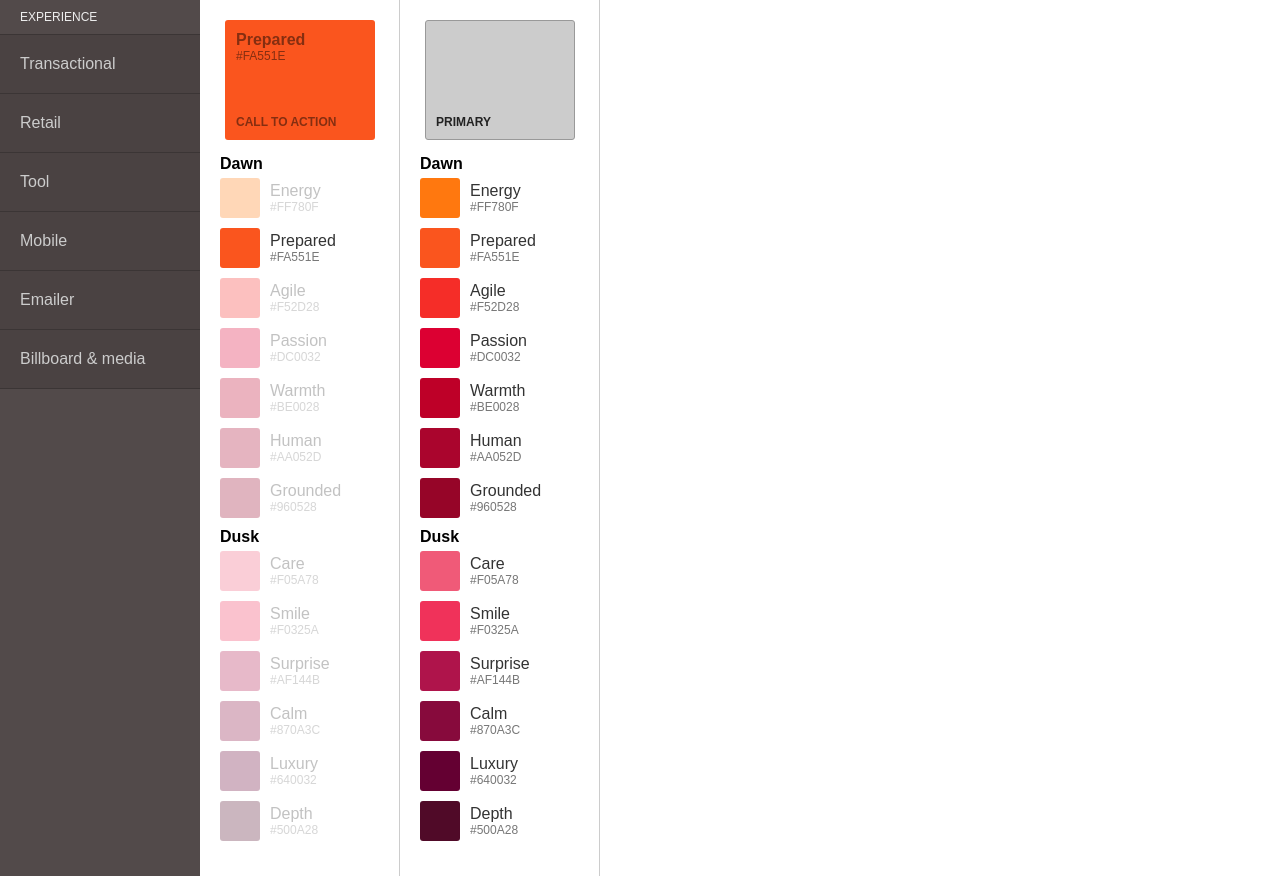
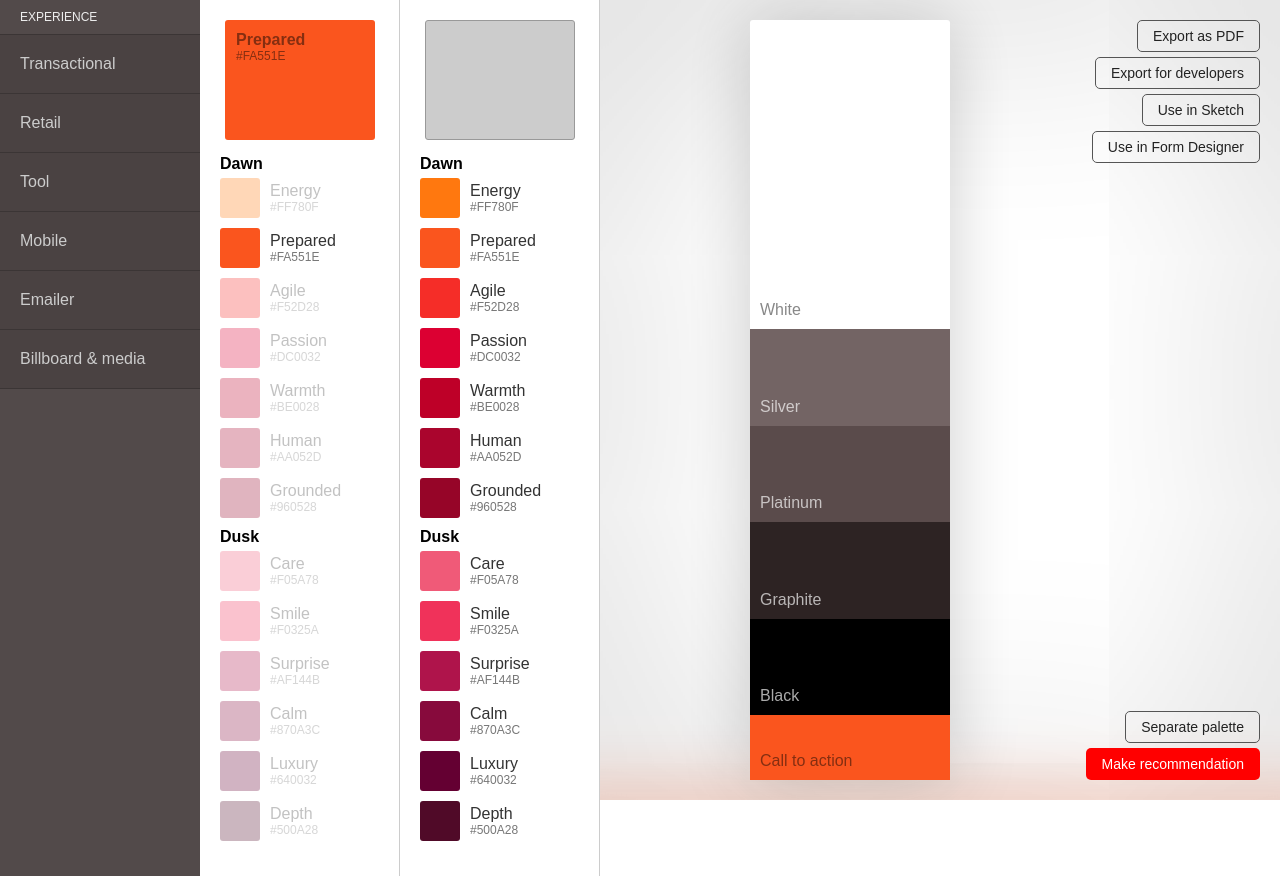
Before and after one commit to jethroflanagan/abacus-theme-picker, a React app: page / in a window 1280 px wide. Built offline with nearby package versions, Linux system fonts and the light colour scheme.

Commit message:
Neutrals and initial preview ratios

```diff
--- a/src/index.js
+++ b/src/index.js
@@ -57,6 +57,23 @@ const GROUPS = {
 // }
 
 
+// const NEUTRALS = [
+//   'Transactional': [
+//     { name: "White", color: tinycolor({ r: 255, g: 255, b: 255 }), group: 'neutrals' },
+
+//   ]
+// ]
+
+const NEUTRALS = [
+  { name: "Graphite 3%", color: tinycolor({ r: 249, g: 248, b: 248 }), group: 'neutrals' },
+  { name: "Graphite 5%", color: tinycolor({ r: 244, g: 243, b: 243 }), group: 'neutrals' },
+  { name: "Graphite 13%", color: tinycolor({ r: 227, g: 226, b: 226 }), group: 'neutrals' },
+  { name: "Graphite 13%", color: tinycolor({ r: 227, g: 226, b: 226 }), group: 'neutrals' },
+  { name: "Graphite 64%", color: tinycolor({ r: 120, g: 114, b: 114 }), group: 'neutrals' },
+  { name: "Graphite 82%", color: tinycolor({ r: 82, g: 74, b: 74 }), group: 'neutrals' },
+  { name: "Graphite 100%", color: tinycolor({ r: 45, g: 35, b: 35 }), group: 'neutrals' },
+];
+
 let COLORS = [
   { name: "White", color: tinycolor({ r: 255, g: 255, b: 255 }), group: 'neutrals' },
   { name: "Silver", color: tinycolor({ r: 115, g: 100, b: 100 }), group: 'neutrals' },
@@ -84,7 +101,7 @@ let COLORS = [
   hsv: item.color.toHsv(),
   hex: item.color.toHex(),
   greyscale: item.color.greyscale().toRgb(),
-  labelColor: item.color.isDark() ? '#fff': '#000',
+  nameColor: item.color.isDark() ? '#fff': '#000',
   isDark: item.color.isDark(),
 }));
 
@@ -115,7 +132,7 @@ class App extends Component {
       cta: _.find(COLORS, { name: 'Prepared' }),
       palette: [
         {
-          label: 'Primary',
+          name: 'Primary',
           mix: DAWN_DUSK_GROUPED,
           swatch: null,
           isGrouped: true,
@@ -133,7 +150,6 @@ class App extends Component {
     palette.length = Math.min(palette.length, index + 1);
 
     let current = palette[index];
-console.log('current', swatch.mix);
     const currentMix = palette.length === 1 ? DAWN_DUSK : current.mix;
     const swatchMix = swatch.mix.filter(name => _.find(currentMix, { name }));
 
@@ -145,17 +161,17 @@ console.log('current', swatch.mix);
     }
     else {
       current.swatch = swatch;
-      let label = index < paletteNames.length ? paletteNames[index] : paletteNames.slice(-1)[0];
-      label = label.replace('{{index}}', palette.length - paletteNames.length + 1);
+      let name = index < paletteNames.length ? paletteNames[index] : paletteNames.slice(-1)[0];
+      name = name.replace('{{index}}', palette.length - paletteNames.length + 1);
       current = {
-        label,
+        name,
         isGrouped: false,
         // convert to swatches
         mix,
         swatch: null,
       };
 
-      if (mix.length) {
+      if (palette.length < 5 && mix.length) {
         palette.push(current);
       }
     }
@@ -169,9 +185,13 @@ console.log('current', swatch.mix);
     this.setState({ palette });
   }
 
-  addTertiary() {
-    this.setState({ numTertiary: this.state.numTertiary + 1 });
+  chooseCta(swatch) {
+    this.setState({ cta: swatch });
   }
+
+  // addTertiary() {
+  //   this.setState({ numTertiary: this.state.numTertiary + 1 });
+  // }
 
   changeExperience(experience) {
     // just use name refs
@@ -194,30 +214,29 @@ console.log('current', swatch.mix);
   }
 
 
-  createSwatchPanel({ label, mix, onChanged, isGrouped, swatch }) {
-    return <SwatchPanel key={'Swatch ' + label} list={mix} label={label} onActiveChanged={(...args) => onChanged(...args)} grouped={isGrouped} swatch={swatch} />
+  createSwatchPanel({ name, mix, onChanged, isGrouped, swatch }) {
+    return <SwatchPanel key={'Swatch ' + name} list={mix} name={name} onActiveChanged={(...args) => onChanged(...args)} grouped={isGrouped} swatch={swatch} />
   }
 
   render() {
-    const { palette, cta } = this.state;
-    console.log(palette);
+    const { palette, cta, neutrals } = this.state;
 
-    const ctaPanel = this.createSwatchPanel({ label: 'Call to action', mix: DAWN_DUSK_GROUPED, isGrouped: true, onChanged: ()=>{}, swatch: cta });
+    const ctaPanel = this.createSwatchPanel({ name: 'Call to action', mix: DAWN_DUSK_GROUPED, isGrouped: true, onChanged: swatch => this.chooseCta(swatch), swatch: cta });
 
     let canAddPanels = false;
     const panels = palette.map((panel, index) => {
       const onChanged = (swatch) => this.chooseSwatch(swatch, index);
-      return this.createSwatchPanel({ label: panel.label, mix: panel.mix, onChanged, isGrouped: panel.isGrouped })
+      return this.createSwatchPanel({ name: panel.name, mix: panel.mix, onChanged, isGrouped: panel.isGrouped })
     });
 
-
+    // const neutralList = _.map(neutrals, name => _.find(COLORS, { name }));
     return (
       <div className="App">
         <ControlPanel onChange={name => this.changeExperience(name)} />
         {ctaPanel}
         {panels}
         {canAddPanels ? <AddPanel onClick={() => this.addTertiary()} /> : null }
-        {/* <PreviewPanel primary={palette[0]} secondary={null} tertiaryList={palette.slice(2)} neutralList={[]}/> */}
+        <PreviewPanel palette={palette} neutralList={neutrals} cta={cta} />
         {/* <ExportPanel /> */}
 
       </div>
--- a/src/panels/preview-panel/PreviewPanel.js
+++ b/src/panels/preview-panel/PreviewPanel.js
@@ -11,13 +11,12 @@ export class PreviewPanel extends Component  {
     super(props);
     this.state = {
       active: null,
-      tertiaryList: [],
       separateColors: false,
     }
   }
 
-  createSwatch(swatch, { weight = 1, label = '' } = {}) {
-    const labelStyle = swatch.isDark
+  createSwatch(swatch, { weight = 1, name = '' } = {}) {
+    const nameStyle = swatch.isDark
     ? {
       color: '#aaa',
       mixBlendMode: 'screen',
@@ -28,7 +27,7 @@ export class PreviewPanel extends Component  {
     }
     return (
       <div className='PalettePreview-swatch' style={{ backgroundColor: toRgbCss(swatch.rgb), flexGrow: weight}} key={swatch.name}>
-        <div className="PalettePreview-swatchLabel" style={labelStyle}>{label}</div>
+        <div className="PalettePreview-swatchLabel" style={nameStyle}>{name}</div>
       </div>
     )
   }
@@ -37,25 +36,69 @@ export class PreviewPanel extends Component  {
     this.setState({ separateColors })
   }
 
+  createNamedList({ palette, weights } = { weights: {} }) {
+    const list = _.map(palette, (item, i) => {
+      const { name, swatch } = item;
+      if (!swatch) return null;
+      let weight = weights[name];
+      if (!weight) weight = 0;
+      return this.createSwatch(swatch, { weight, name });
+    });
+
+    return list;
+  }
+
+  createBasicList({ swatches, weights } = { weights: [] }) {
+    const list = _.map(swatches, (swatch, i) => {
+      if (!swatch) return null;
+      const { name } = swatch;
+      let weight = weights[i];
+      if (!weight) weight = 1;
+      return this.createSwatch(swatch, { weight, name });
+    });
+
+    return list;
+  }
+
   render() {
-    const { primary, secondary, tertiaryList, neutralList } = this.props;
+    const { palette, cta, neutralList } = this.props;
     const {separateColors} = this.state;
+    const weights = {
+      'Primary': 5,
+      'Secondary': 3,
+      default: 1,
+    };
+    let ctaItem = null;
+    let ctaBackground = null;
+    if (cta) {
+      ctaBackground = this.createSwatch(cta, { weight: 1, name: 'Call to action' });
+      ctaItem = this.createSwatch(cta, { weight: 1, name: 'Call to action' });
+    }
+
     return (
       <div className="PalettePreview">
         <div className="PalettePreview-bk">
-
-          {primary ? this.createSwatch(primary, { weight: 5 }) : null}
-          {secondary ? this.createSwatch(secondary, { weight: 3 }) : null}
-          {tertiaryList ? _.map(tertiaryList, swatch => this.createSwatch(swatch, { weight: 1 })) : null}
-          {neutralList ? _.map(neutralList, swatch => this.createSwatch(swatch, { weight: 1 })) : null}
+          <div className="PalettePreview-bkColors">
+            { this.createNamedList({ palette, weights }) }
+          </div>
+          <div className="PalettePreview-bkNeutrals">
+            {/* { neutralList ? this.createList({ palette: neutralList, weights: { default: 1 } }) : null } */}
+          </div>
+          <div className="PalettePreview-bkCta">
+            { ctaBackground }
+          </div>
         </div>
         <div className="PalettePreview-margin" style={{marginRight: 'auto'}} />
         <div className={'PalettePreview-card' + (separateColors ? ' PalettePreview-card--padded' : '')}>
-
-          {primary ? this.createSwatch(primary, { weight: 10, label: primary.name }) : null}
-          {secondary ? this.createSwatch(secondary, { weight: 5, label: secondary.name }) : null}
-          {tertiaryList ? _.map(tertiaryList, swatch => this.createSwatch(swatch, { weight: 0, label: swatch.name })) : null}
-          {neutralList ? _.map(neutralList, swatch => this.createSwatch(swatch, { weight: 2, label: swatch.name })) : null}
+          <div className="PalettePreview-cardColors">
+            { this.createNamedList({ palette, weights }) }
+          </div>
+          <div className="PalettePreview-cardNeutrals">
+            { neutralList ? this.createBasicList({ swatches: neutralList, weights: [] }) : null }
+          </div>
+          <div className="PalettePreview-cardCta">
+          { ctaItem }
+          </div>
         </div>
         <div className="PalettePreview-margin" style={{marginLeft: 'auto'}}>
           <ExportControls setSeparateColors={val => this.setSeparateColors(val)} />
--- a/src/panels/preview-panel/PreviewPanel.scss
+++ b/src/panels/preview-panel/PreviewPanel.scss
@@ -46,12 +46,12 @@
     display: flex;
     align-items:flex-end;
     transition: margin .1s ease-out;
-    &:first-child {
-      border-radius: 3px 3px 0 0;
-    }
-    &:last-child {
-      border-radius: 0 0 3px 3px;
-    }
+    // &:first-child {
+    //   border-radius: 3px 3px 0 0;
+    // }
+    // &:last-child {
+    //   border-radius: 0 0 3px 3px;
+    // }
     &Label {
       padding: 10px;
     }
@@ -59,6 +59,42 @@
   &-margin {
     height: 100%;
 
+  }
+
+  // weights
+  &-card {
+    &Colors {
+      display: flex;
+      flex-direction: column;
+      flex-grow: 40;
+    }
+    &Neutrals {
+      display: flex;
+      flex-direction: column;
+      flex-grow: 55;
+    }
+    &Cta {
+      display: flex;
+      flex-direction: column;
+      flex-grow: 5;
+    }
+  }
+  &-bk {
+    &Colors {
+      display: flex;
+      flex-direction: column;
+      flex-grow: 40;
+    }
+    &Neutrals {
+      display: flex;
+      flex-direction: column;
+      flex-grow: 55;
+    }
+    &Cta {
+      display: flex;
+      flex-direction: column;
+      flex-grow: 5;
+    }
   }
   // &-controls {
   //   display: flex;
```
